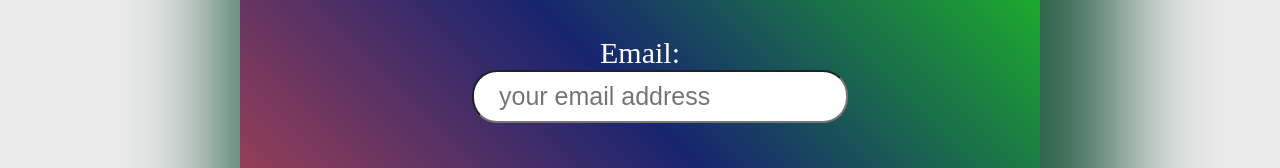
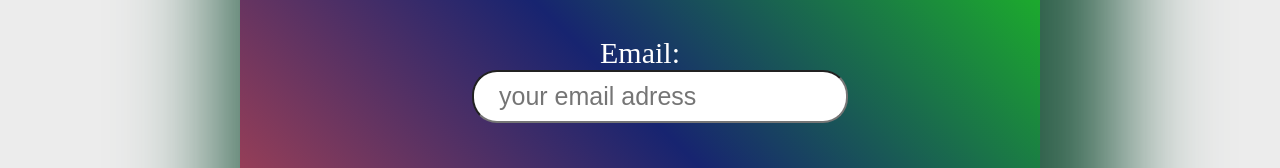
Before and after one commit to PawelOwiesek/login_user, a React (Create React App) app: page / in a window 1280 px wide. Shown: the part 293-461 px from the top of the page. Built offline with nearby package versions, Linux system fonts and the light colour scheme.

Commit message:
fixed syntax

```diff
--- a/src/features/RegisterForm.js
+++ b/src/features/RegisterForm.js
@@ -40,7 +40,7 @@ const RegisterForm = ({ formName }) => {
                 type="email"
                 name="email"
                 value={email}
-                placeholder="Your email address"
+                placeholder="Your email adress"
                 required
               />
             </InputLabel>
--- a/src/features/loginPage/LoginForm.js
+++ b/src/features/loginPage/LoginForm.js
@@ -31,7 +31,7 @@ const LoginForm = ({ formName }) => {
                 type="email"
                 name="email"
                 value={email}
-                placeholder="your email address"
+                placeholder="your email adress"
                 required
               />
             </InputLabel>
```
